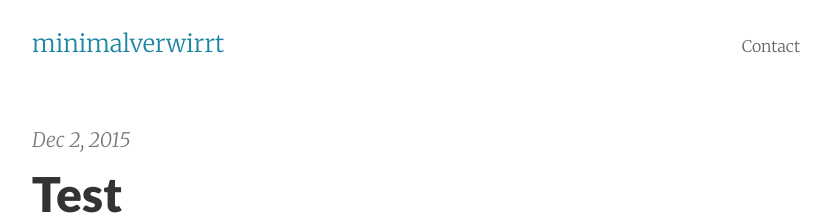
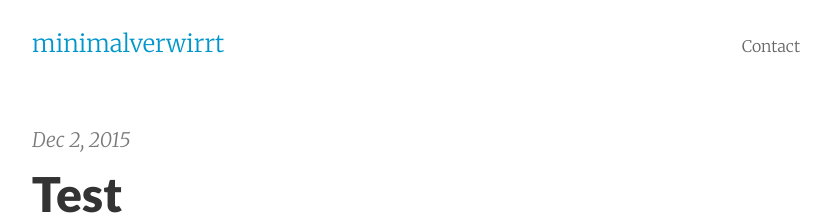
Before and after one commit to bnn-y/bnn-y.github.io, a Jekyll site: the page built from index.html, in a window 1280 px wide. Shown: the top 222 px of the page, without its empty margins (224-1055 px from the left). Built offline with Jekyll 4.4.1, drawn with Linux system fonts in a browser that asks for light colours; the list of posts is cut into pages by our own code.

Commit message:
Update pixyll.css

```diff
--- a/css/pixyll.css
+++ b/css/pixyll.css
@@ -57,7 +57,7 @@ body {
 }
 
 .site-header a {
-  color: #1985A1;
+  color: #0096cc;
   font-weight: 300;
 }
 
```
